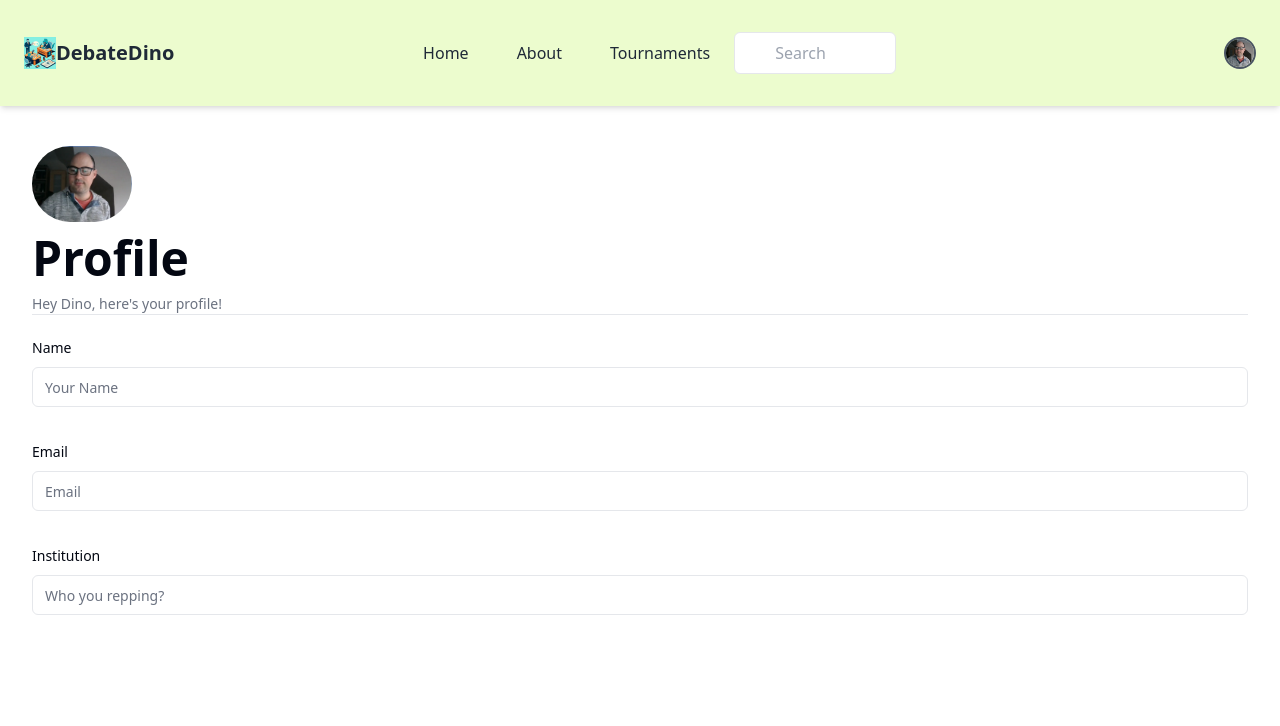
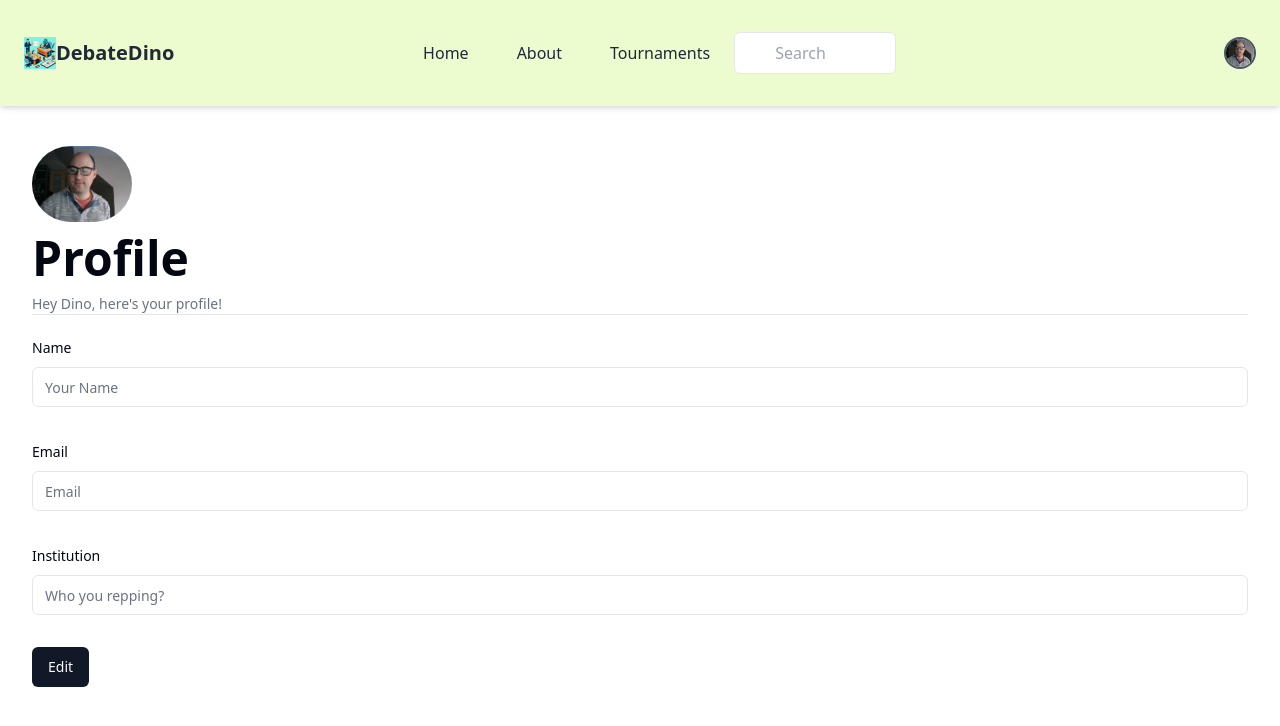
Before and after one commit to sunbagel/DebateDino, a React (Vite) app in the folder frontend/: page /profile in a window 1280 px wide. Shown: the top 726 px of the page. Built offline with nearby package versions, Linux system fonts and the light colour scheme; no server answers.

Commit message:
add edit button

```diff
--- a/frontend/src/pages/UserProfile.tsx
+++ b/frontend/src/pages/UserProfile.tsx
@@ -48,6 +48,8 @@ const UserProfile = () => {
   }
 
   const [ userInfo, setUserInfo ] = useState<User>(defaultUser);
+  const [ isEditing, setIsEditing ] = useState<boolean>(false);
+  const [ isSubmitted, setIsSubmitted ] = useState<boolean>(false);
   const userIDPlaceholder = "65d69c469d47c04d60421fdb";
 
 
@@ -74,6 +76,11 @@ const UserProfile = () => {
 
   }, [form, setUserInfo])
 
+  useEffect(() => {
+    console.log("hih babes", userInfo);
+    form.reset(userInfo);
+  }, [userInfo, form])
+
   function onSubmit(data: z.infer<typeof formSchema>) {
 
     // Initialize an object to hold the updated values.
@@ -92,10 +99,14 @@ const UserProfile = () => {
       .then(res => {
         const test = res.data;
         console.log(test);
+        setUserInfo(userInfo => ({...userInfo, ...updatedValues}))
       })
       .catch(err => {
         console.log(err);
       })
+
+    setIsEditing(false);
+
 
   }
 
@@ -161,7 +172,15 @@ const UserProfile = () => {
                 </FormItem>
               )}
             />
-              {isDirty && <Button type="submit" >Save Changes</Button>}
+            {!isEditing &&
+              <Button
+                onClick={() => {
+                  setIsEditing(true);
+                }}
+              >
+                Edit
+              </Button>}
+            {isEditing && isDirty && <Button type="submit" disabled={form.formState.isSubmitting}>Save Changes</Button>}
             </form>
           </Form>
 
```
